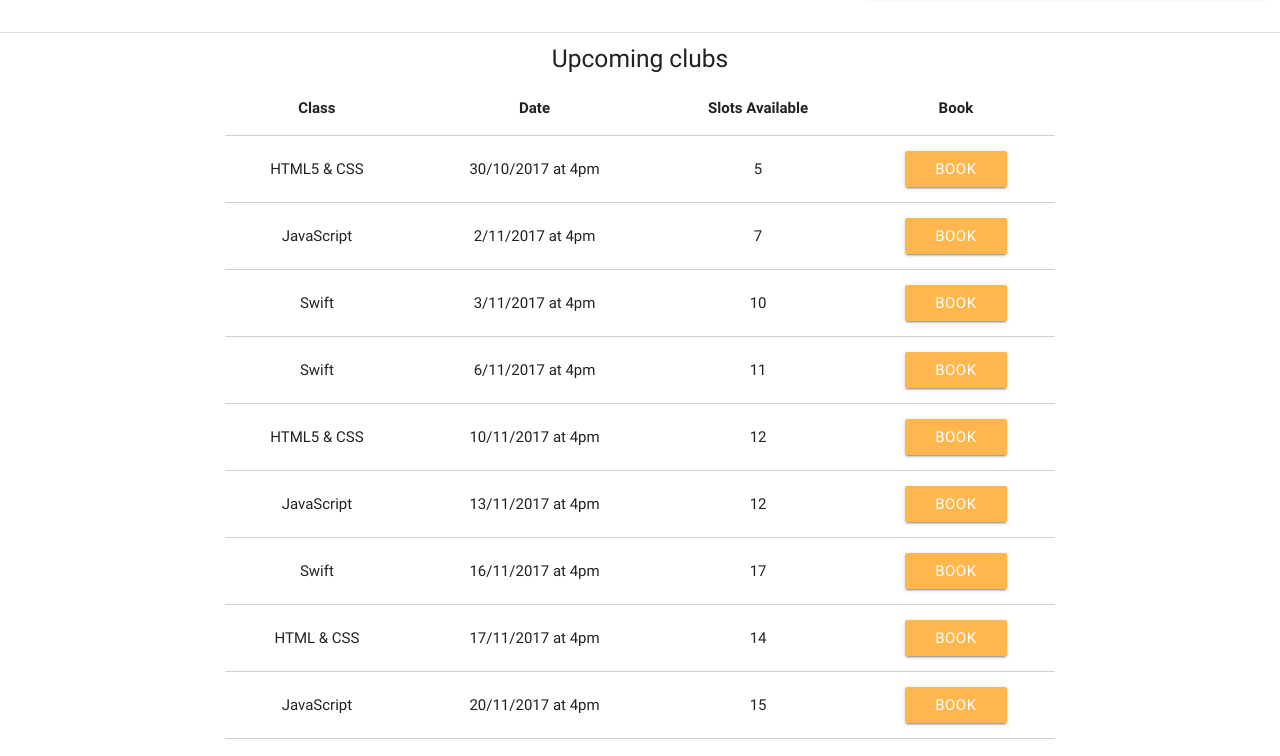
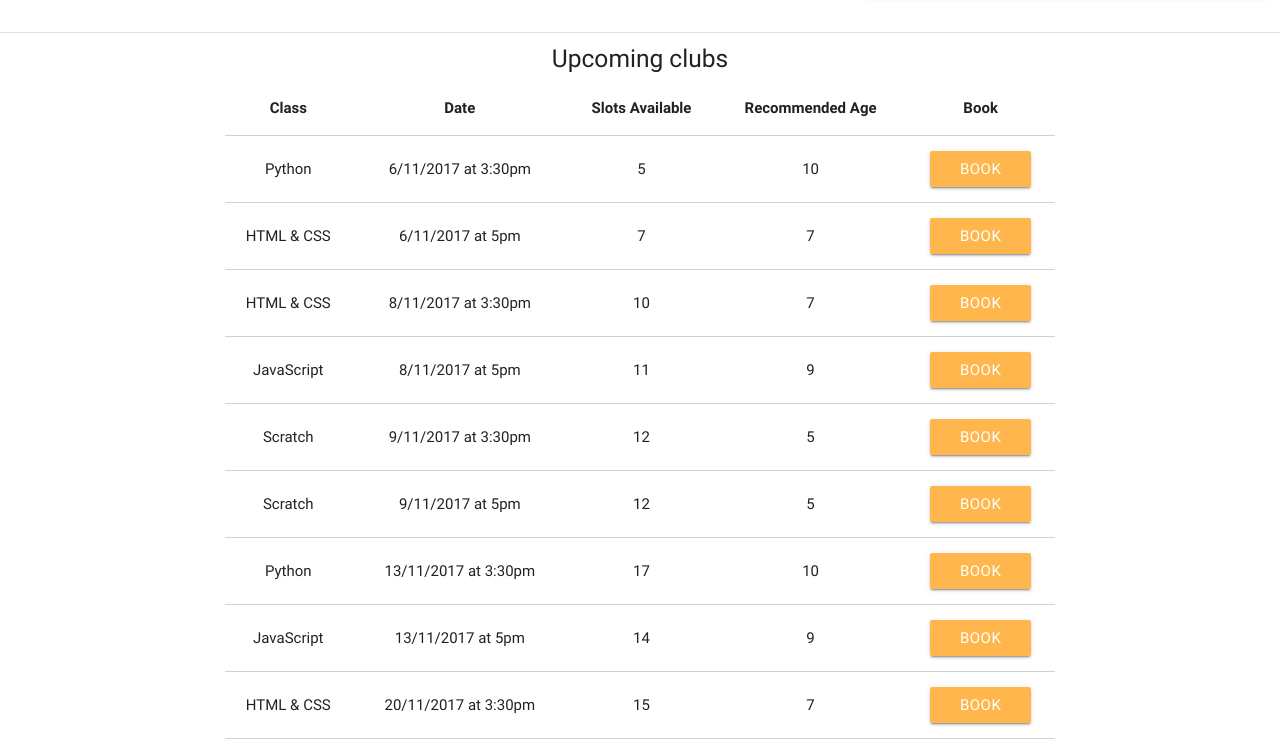
Before and after one commit to stew1995/WebSWS1, a plain HTML site: page booking.html in a window 1280 px wide. Shown: the part 864-1620 px from the top of the page. Drawn offline with Linux system fonts and the light colour scheme.

Commit message:
Changed the upcoming events table and starting on booking modal

```diff
--- a/booking.html
+++ b/booking.html
@@ -95,74 +95,92 @@
             <th>Class</th>
             <th>Date</th>
             <th>Slots Available</th>
+            <th>Recommended Age</th>
             <th>Book</th>
             </thead>
             <tbody>
                 <tr>
-                    <td>HTML5 & CSS</td>
-                    <td>30/10/2017 at 4pm</td>
+                    <td>Python</td>
+                    <td>6/11/2017 at 3:30pm</td>
+                    <td>5</td>
+                    <td>10</td>
+                    <td><button data-target="modal1" class="waves-effect small waves-light btn modal-trigger orange lighten-2">Book</button></td>
+                </tr>
+                <tr>
+                    <td>HTML & CSS</td>
+                    <td>6/11/2017 at 5pm</td>
+                    <td>7</td>
+                    <td>7</td>
+                    <td><button data-target="modal1" class="waves-effect small waves-light btn modal-trigger orange lighten-2">Book</button></td>
+                </tr>
+                <tr>
+                    <td>HTML & CSS</td>
+                    <td>8/11/2017 at 3:30pm</td>
+                    <td>10</td>
+                    <td>7</td>
+                    <td><button data-target="modal1" class="waves-effect small waves-light btn modal-trigger orange lighten-2">Book</button></td>
+                </tr>
+                <tr>
+                    <td>JavaScript</td>
+                    <td>8/11/2017 at 5pm</td>
+                    <td>11</td>
+                    <td>9</td>
+                    <td><button data-target="modal1" class="waves-effect small waves-light btn modal-trigger orange lighten-2">Book</button></td>
+                </tr>
+                <tr>
+                    <td>Scratch</td>
+                    <td>9/11/2017 at 3:30pm</td>
+                    <td>12</td>
                     <td>5</td>
                     <td><button data-target="modal1" class="waves-effect small waves-light btn modal-trigger orange lighten-2">Book</button></td>
                 </tr>
                 <tr>
-                    <td>JavaScript</td>
-                    <td>2/11/2017 at 4pm</td>
-                    <td>7</td>
+                    <td>Scratch</td>
+                    <td>9/11/2017 at 5pm</td>
+                    <td>12</td>
+                    <td>5</td>
                     <td><button data-target="modal1" class="waves-effect small waves-light btn modal-trigger orange lighten-2">Book</button></td>
                 </tr>
                 <tr>
-                    <td>Swift</td>
-                    <td>3/11/2017 at 4pm</td>
+                    <td>Python</td>
+                    <td>13/11/2017 at 3:30pm</td>
+                    <td>17</td>
                     <td>10</td>
                     <td><button data-target="modal1" class="waves-effect small waves-light btn modal-trigger orange lighten-2">Book</button></td>
                 </tr>
                 <tr>
-                    <td>Swift</td>
-                    <td>6/11/2017 at 4pm</td>
-                    <td>11</td>
-                    <td><button data-target="modal1" class="waves-effect small waves-light btn modal-trigger orange lighten-2">Book</button></td>
-                </tr>
-                <tr>
-                    <td>HTML5 & CSS</td>
-                    <td>10/11/2017 at 4pm</td>
-                    <td>12</td>
-                    <td><button data-target="modal1" class="waves-effect small waves-light btn modal-trigger orange lighten-2">Book</button></td>
-                </tr>
-                <tr>
                     <td>JavaScript</td>
-                    <td>13/11/2017 at 4pm</td>
-                    <td>12</td>
-                    <td><button data-target="modal1" class="waves-effect small waves-light btn modal-trigger orange lighten-2">Book</button></td>
-                </tr>
-                <tr>
-                    <td>Swift</td>
-                    <td>16/11/2017 at 4pm</td>
-                    <td>17</td>
+                    <td>13/11/2017 at 5pm</td>
+                    <td>14</td>
+                    <td>9</td>
                     <td><button data-target="modal1" class="waves-effect small waves-light btn modal-trigger orange lighten-2">Book</button></td>
                 </tr>
                 <tr>
                     <td>HTML & CSS</td>
-                    <td>17/11/2017 at 4pm</td>
-                    <td>14</td>
-                    <td><button data-target="modal1" class="waves-effect small waves-light btn modal-trigger orange lighten-2">Book</button></td>
-                </tr>
-                <tr>
-                    <td>JavaScript</td>
-                    <td>20/11/2017 at 4pm</td>
+                    <td>20/11/2017 at 3:30pm</td>
                     <td>15</td>
-                    <td><button data-target="modal1" class="waves-effect small waves-light btn modal-trigger orange lighten-2">Book</button></td>
+                    <td>7</td>
+                    <td><button data-target="bookingModal" class="waves-effect small waves-light btn modal-trigger orange lighten-2">Book</button></td>
                 </tr>
             </tbody>
         </table>
 
         <!-- Modal Structure -->
-        <div id="modal1" class="modal">
+        <div id="bookingModal" class="modal">
             <div class="modal-content">
-                <h4>Modal Header</h4>
-                <p>A bunch of text</p>
+                <h5>About this class</h5>
+                <div class="divider"></div>
+                <p>Lorem ipsum dolor sit amet, consectetur adipiscing elit. Integer tincidunt odio nibh.
+                    Pellentesque sit amet metus at lacus semper interdum. Morbi elementum dapibus ornare.
+                    Phasellus sagittis felis mattis, facilisis augue ut, molestie sem. Vivamus tempor
+                    justo sed dui congue, id vehicula libero porta. In sollicitudin lacus non urna tempus,
+                    ut condimentum sem fermentum. Duis vitae sem iaculis mauris iaculis dignissim nec dictum
+                    mauris. Vivamus gravida ex in varius condimentum. Sed faucibus consectetur urna quis
+                    molestie. Cras tempus odio ipsum, et efficitur nisl aliquet at.</p>
             </div>
-            <div class="modal-footer">
-                <a href="#!" class="modal-action modal-close waves-effect waves-green btn-flat">Agree</a>
+            <div class="modal-footer orange lighten-3">
+                <a href="#!" class="modal-action modal-close waves-effect waves-green btn-flat">Back</a>
+                <a href="#!" class="modal-action modal-close waves-effect waves-green btn-flat">Book</a>
             </div>
         </div>
 
--- a/js/booking.js
+++ b/js/booking.js
@@ -255,6 +255,22 @@ $(document).ready(function() {
                 }
             ]
         }],
+        eventClick: function(calEvent, jsEvent, view) {
+
+            alert('Event: ' + calEvent.title);
+
+
+
+            // change the border color
+            $(this).css('border-color', 'red');
+
+        }
     });
 
 });
+
+
+$(document).ready(function(){
+    $('#bookingModal').modal();
+
+});
```
